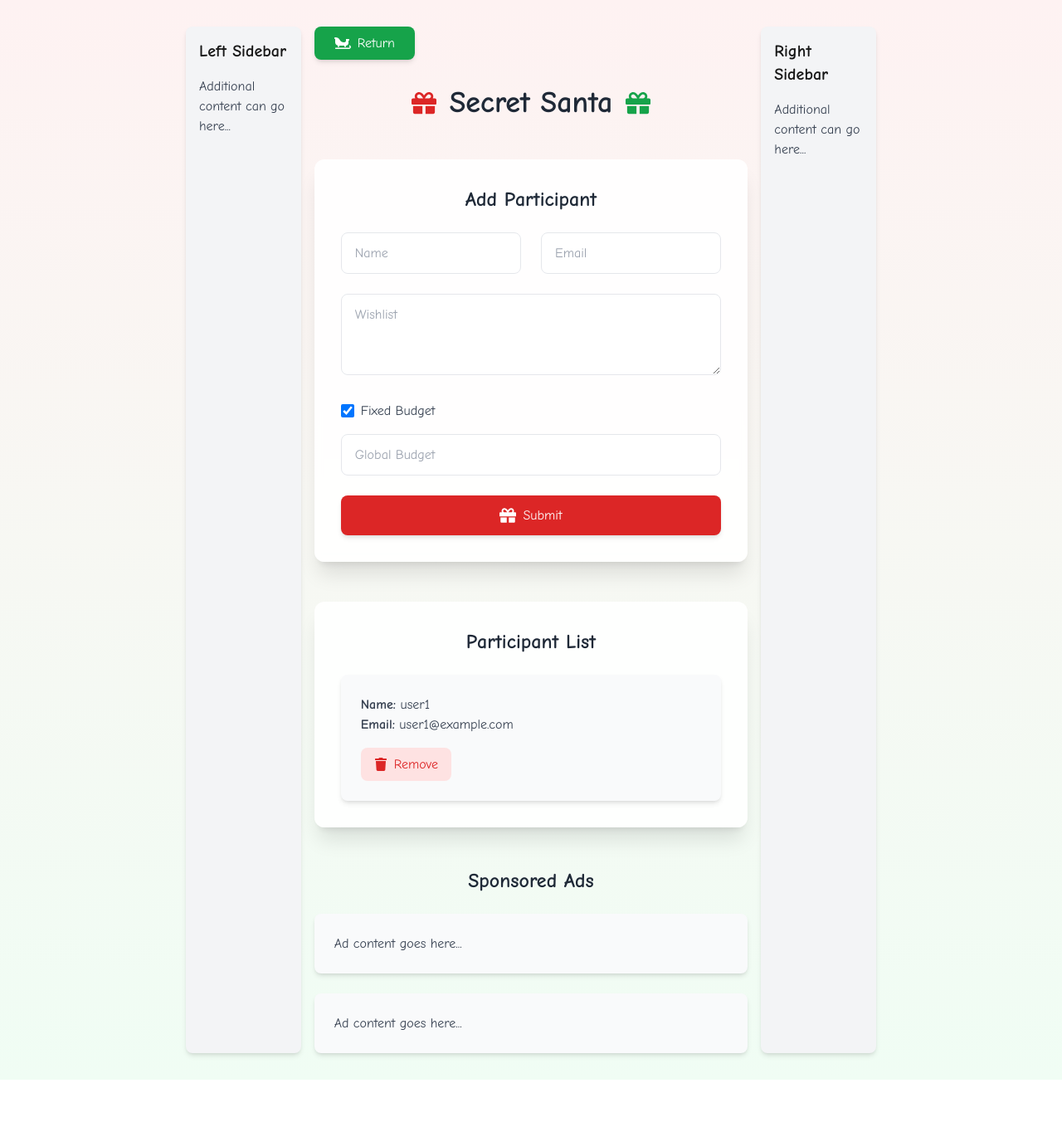
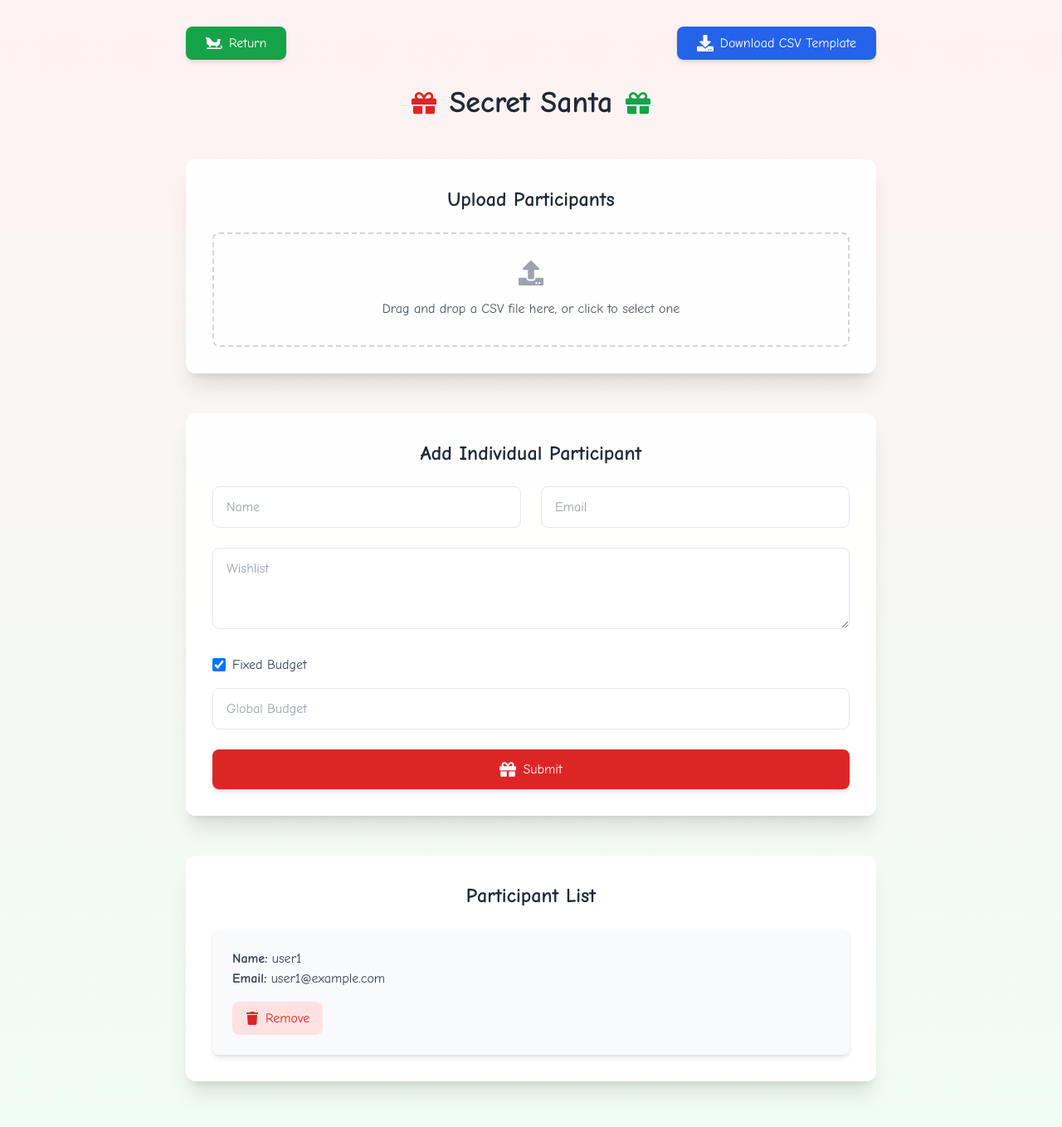
Before and after one commit to PauLlibre/secretsanta, a Next.js app: page /participants in a window 1280 px wide. Shown: the top 1358 px of the page at 83% size. Before the commit the page ends 1301 px from the top, so only its background shows below. Built offline with nearby package versions, Linux system fonts and the light colour scheme.

Commit message:
added a feature to use a .csv instead of manually inputting the names for big parties

```diff
--- a/app/participants/page.tsx
+++ b/app/participants/page.tsx
@@ -1,9 +1,11 @@
 "use client"
 
-import { useState } from 'react';
+import { useState, useCallback } from 'react';
 import { useRouter } from 'next/navigation';
-import { FaGift, FaSleigh, FaTrash } from 'react-icons/fa';
+import { FaGift, FaSleigh, FaTrash, FaDownload, FaUpload } from 'react-icons/fa';
 import Head from 'next/head';
+import { useDropzone } from 'react-dropzone';
+import Papa from 'papaparse';
 
 export default function Participants() {
   const router = useRouter();
@@ -45,6 +47,42 @@ export default function Participants() {
     setParticipants(participants.filter((_, i) => i !== index));
   };
 
+  const downloadTemplate = () => {
+    const csvContent = "Name,Email,Wishlist,Budget\nJohn Doe,john@example.com,Xbox games,$50\nJane Smith,jane@example.com,Books,$50";
+    const blob = new Blob([csvContent], { type: 'text/csv;charset=utf-8;' });
+    const link = document.createElement('a');
+    const url = URL.createObjectURL(blob);
+    link.setAttribute('href', url);
+    link.setAttribute('download', 'secret_santa_template.csv');
+    document.body.appendChild(link);
+    link.click();
+    document.body.removeChild(link);
+  };
+
+  const onDrop = useCallback((acceptedFiles: File[]) => {
+    const file = acceptedFiles[0];
+    Papa.parse(file, {
+      header: true,
+      complete: (results) => {
+        const parsedParticipants = results.data.map((row: any) => ({
+          username: row.Name || '',
+          email: row.Email || '',
+          wishlist: row.Wishlist || '',
+          budget: row.Budget || (fixedBudget ? globalBudget : ''),
+        })).filter(p => p.username && p.email);
+        setParticipants(parsedParticipants);
+      },
+    });
+  }, [fixedBudget, globalBudget]);
+
+  const { getRootProps, getInputProps, isDragActive } = useDropzone({
+    onDrop,
+    accept: {
+      'text/csv': ['.csv']
+    },
+    multiple: false
+  });
+
   const assignSecretSanta = async () => {
     if (participants.length < 2) {
       alert('You need at least 2 participants to start the exchange.');
@@ -80,18 +118,19 @@ export default function Participants() {
         <meta name="keywords" content="Secret Santa, Participants, Gift Exchange, Wishlist, Budget" />
       </Head>
       <div className="min-h-screen bg-gradient-to-b from-red-50 to-green-50">
-        <div className="max-w-4xl mx-auto p-8 flex flex-col md:flex-row">
-          <div className="w-full md:w-1/6 bg-gray-100 p-4 rounded-lg shadow-md mb-8 md:mb-0">
-            <h2 className="text-xl font-semibold mb-4">Left Sidebar</h2>
-            <p className="text-gray-700">Additional content can go here...</p>
-          </div>
-          <div className="flex-1 mx-4">
+        <div className="max-w-4xl mx-auto p-8">
           <div className="flex justify-between items-center mb-8">
             <button
               onClick={() => router.back()}
               className="bg-green-600 text-white px-6 py-2 rounded-lg hover:bg-green-700 transition-colors duration-200 flex items-center gap-2 shadow-md"
             >
               <FaSleigh className="text-xl" /> Return
+            </button>
+            <button
+              onClick={downloadTemplate}
+              className="bg-blue-600 text-white px-6 py-2 rounded-lg hover:bg-blue-700 transition-colors duration-200 flex items-center gap-2 shadow-md"
+            >
+              <FaDownload className="text-xl" /> Download CSV Template
             </button>
           </div>
 
@@ -102,7 +141,20 @@ export default function Participants() {
           </h1>
 
           <div className="bg-white p-8 rounded-xl shadow-xl mb-12 backdrop-blur-sm bg-opacity-90">
-              <h2 className="text-2xl mb-6 text-center text-gray-800 font-semibold">Add Participant</h2>
+            <h2 className="text-2xl mb-6 text-center text-gray-800 font-semibold">Upload Participants</h2>
+            <div {...getRootProps()} className="border-2 border-dashed border-gray-300 rounded-lg p-8 text-center cursor-pointer hover:border-red-400 transition-colors duration-200">
+              <input {...getInputProps()} />
+              <FaUpload className="mx-auto text-3xl text-gray-400 mb-4" />
+              {isDragActive ? (
+                <p className="text-gray-600">Drop the CSV file here...</p>
+              ) : (
+                <p className="text-gray-600">Drag and drop a CSV file here, or click to select one</p>
+              )}
+            </div>
+          </div>
+
+          <div className="bg-white p-8 rounded-xl shadow-xl mb-12 backdrop-blur-sm bg-opacity-90">
+            <h2 className="text-2xl mb-6 text-center text-gray-800 font-semibold">Add Individual Participant</h2>
             <form onSubmit={handleSubmit} className="space-y-6">
               <div className="grid grid-cols-1 md:grid-cols-2 gap-6">
                 <input
@@ -210,23 +262,6 @@ export default function Participants() {
               </button>
             )}
           </div>
-
-            <div className="mt-12">
-              <h2 className="text-2xl mb-6 text-center text-gray-800 font-semibold">Sponsored Ads</h2>
-              <div className="grid gap-6">
-                <div className="bg-gray-50 p-6 rounded-lg shadow-md hover:shadow-lg transition-all duration-200">
-                  <p className="text-gray-700">Ad content goes here...</p>
-                </div>
-                <div className="bg-gray-50 p-6 rounded-lg shadow-md hover:shadow-lg transition-all duration-200">
-                  <p className="text-gray-700">Ad content goes here...</p>
-                </div>
-              </div>
-            </div>
-          </div>
-          <div className="w-full md:w-1/6 bg-gray-100 p-4 rounded-lg shadow-md mt-8 md:mt-0">
-            <h2 className="text-xl font-semibold mb-4">Right Sidebar</h2>
-            <p className="text-gray-700">Additional content can go here...</p>
-          </div>
         </div>
       </div>
     </>
--- a/package.json
+++ b/package.json
@@ -16,14 +16,17 @@
     "next-i18next": "^15.3.1",
     "next-intl": "^3.23.5",
     "nodemailer": "^6.9.16",
+    "papaparse": "^5.4.1",
     "react": "^18.3.1",
     "react-dom": "^18.3.1",
+    "react-dropzone": "^14.2.10",
     "react-i18next": "^15.1.0",
     "react-icons": "^5.3.0"
   },
   "devDependencies": {
     "@types/node": "^20",
     "@types/nodemailer": "^6.4.16",
+    "@types/papaparse": "^5.3.15",
     "@types/react": "^18",
     "@types/react-dom": "^18",
     "@types/react-i18next": "^7.8.3",
```
Also changed, not shown: 1 other file (tests, documents, lock files or other folders). Lines whose indentation alone changed are shown as unchanged.
